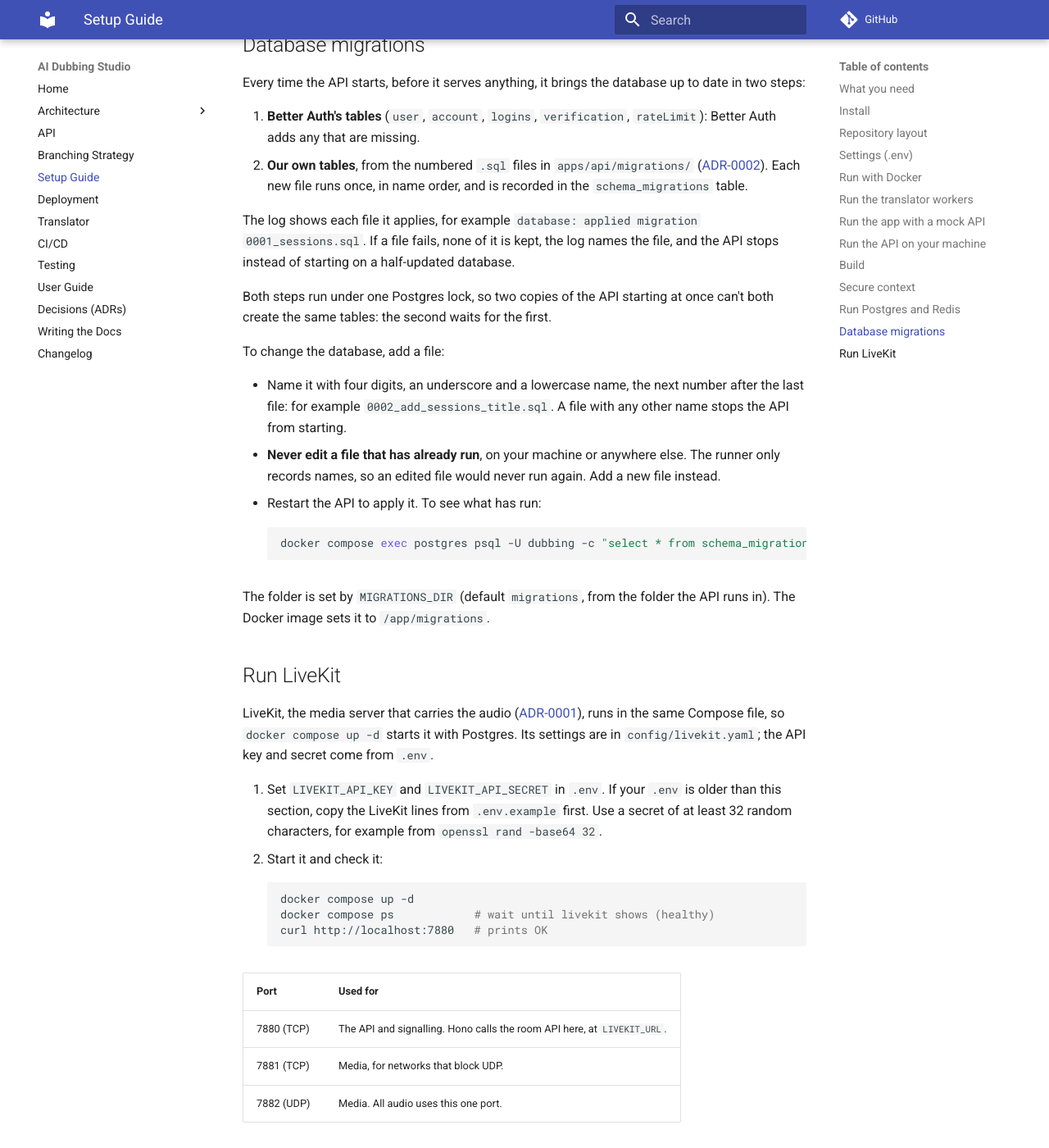
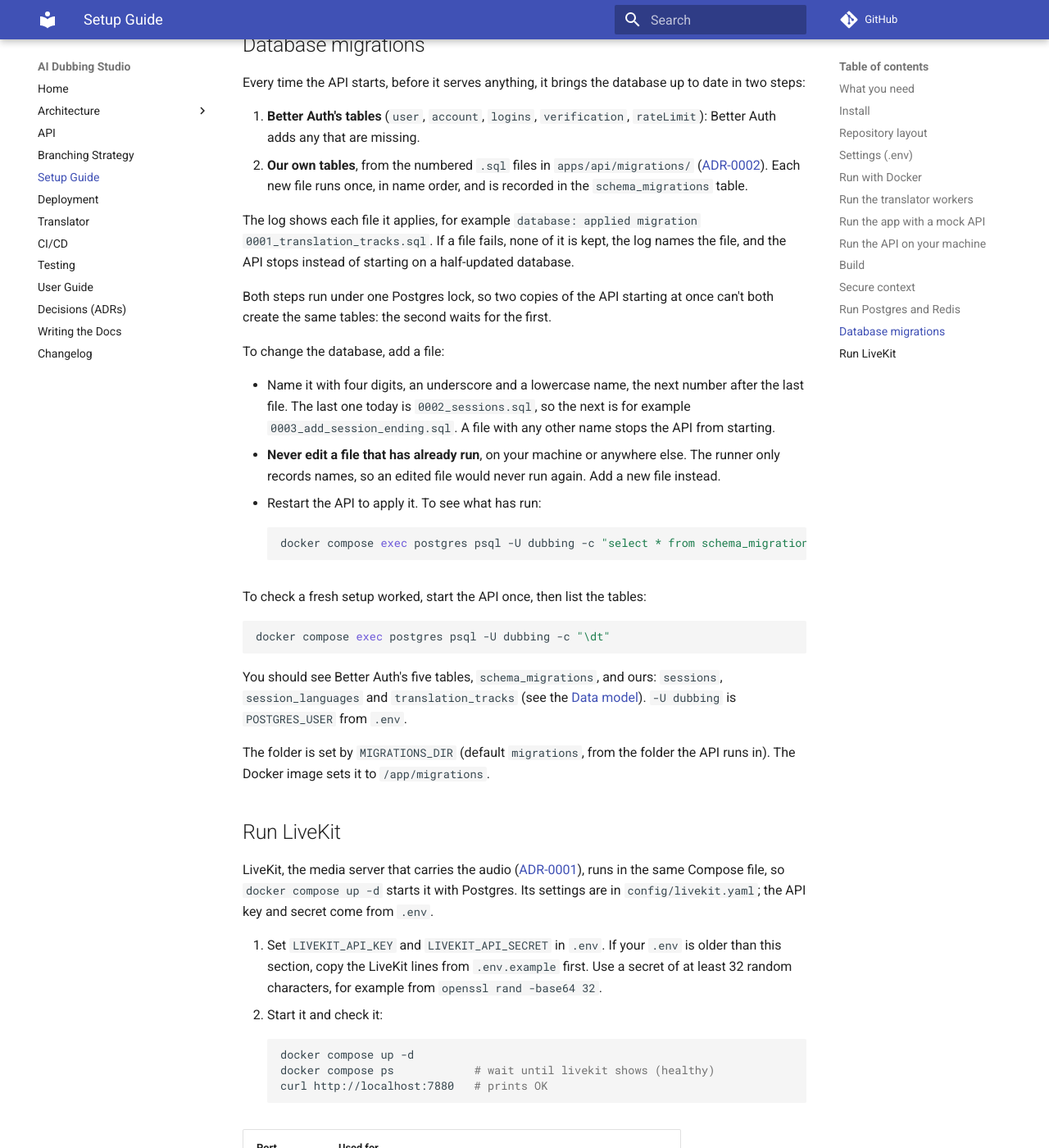
Before and after one commit to WH1TE-SHAD0W/ai-dubbing-studio, an MkDocs documentation site: the page built from docs/setup-guide.md, in a window 1280 px wide and 1400 px high, scrolled down 6123 px. Shown: the whole window at 82% size. Built offline with MkDocs 1.6.1 and Material for MkDocs 9.7.7, drawn with Linux system fonts in a browser that asks for light colours; comment, search, counter and statistics services are not loaded.

Commit message:
docs: database setup matches the real migrations (YGP-66)
Use the real migration file names in the examples, add a check that a fresh database has every table, and note on the Data model that room names aren't stored.

Co-Authored-By: Claude Opus 5.5 <noreply@anthropic.com>

````diff
--- a/docs/setup-guide.md
+++ b/docs/setup-guide.md
@@ -256,7 +256,7 @@ to date in two steps:
    once, in name order, and is recorded in the `schema_migrations` table.
 
 The log shows each file it applies, for example
-`database: applied migration 0001_sessions.sql`. If a file fails, none of it is
+`database: applied migration 0001_translation_tracks.sql`. If a file fails, none of it is
 kept, the log names the file, and the API stops instead of starting on a
 half-updated database.
 
@@ -266,8 +266,9 @@ once can't both create the same tables: the second waits for the first.
 To change the database, add a file:
 
 - Name it with four digits, an underscore and a lowercase name, the next number
-  after the last file: for example `0002_add_sessions_title.sql`. A file with
-  any other name stops the API from starting.
+  after the last file. The last one today is `0002_sessions.sql`, so the next
+  is for example `0003_add_session_ending.sql`. A file with any other name
+  stops the API from starting.
 - **Never edit a file that has already run**, on your machine or anywhere
   else. The runner only records names, so an edited file would never run again.
   Add a new file instead.
@@ -276,6 +277,17 @@ To change the database, add a file:
     ```bash
     docker compose exec postgres psql -U dubbing -c "select * from schema_migrations"
     ```
+
+To check a fresh setup worked, start the API once, then list the tables:
+
+```bash
+docker compose exec postgres psql -U dubbing -c "\dt"
+```
+
+You should see Better Auth's five tables, `schema_migrations`, and ours:
+`sessions`, `session_languages` and `translation_tracks` (see the
+[Data model](architecture.md#data-model)). `-U dubbing` is `POSTGRES_USER` from
+`.env`.
 
 The folder is set by `MIGRATIONS_DIR` (default `migrations`, from the folder the
 API runs in). The Docker image sets it to `/app/migrations`.
````
Also changed, not shown: docs/architecture.md (+3 -0 lines), docs/changelog.md (+3 -0 lines).
